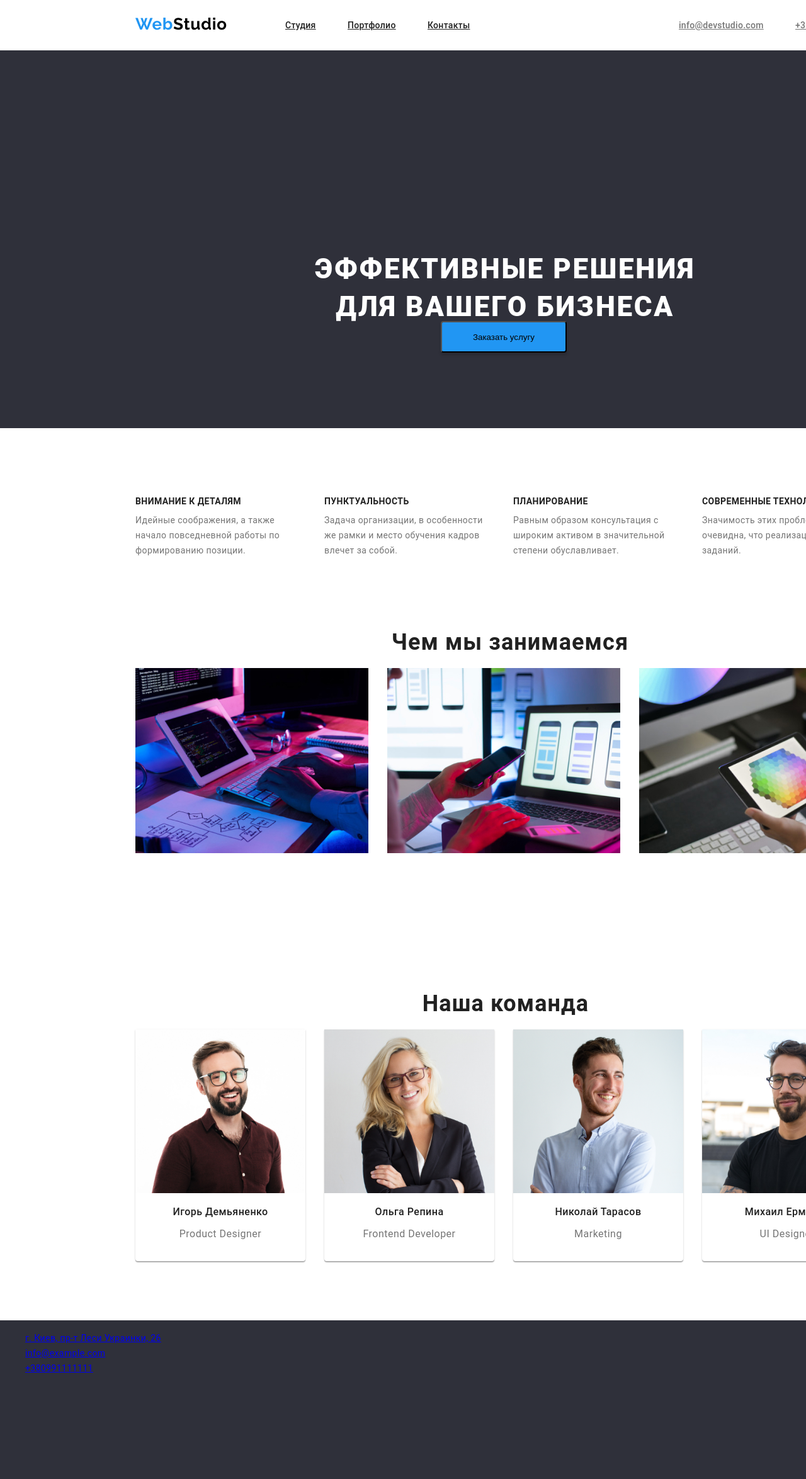
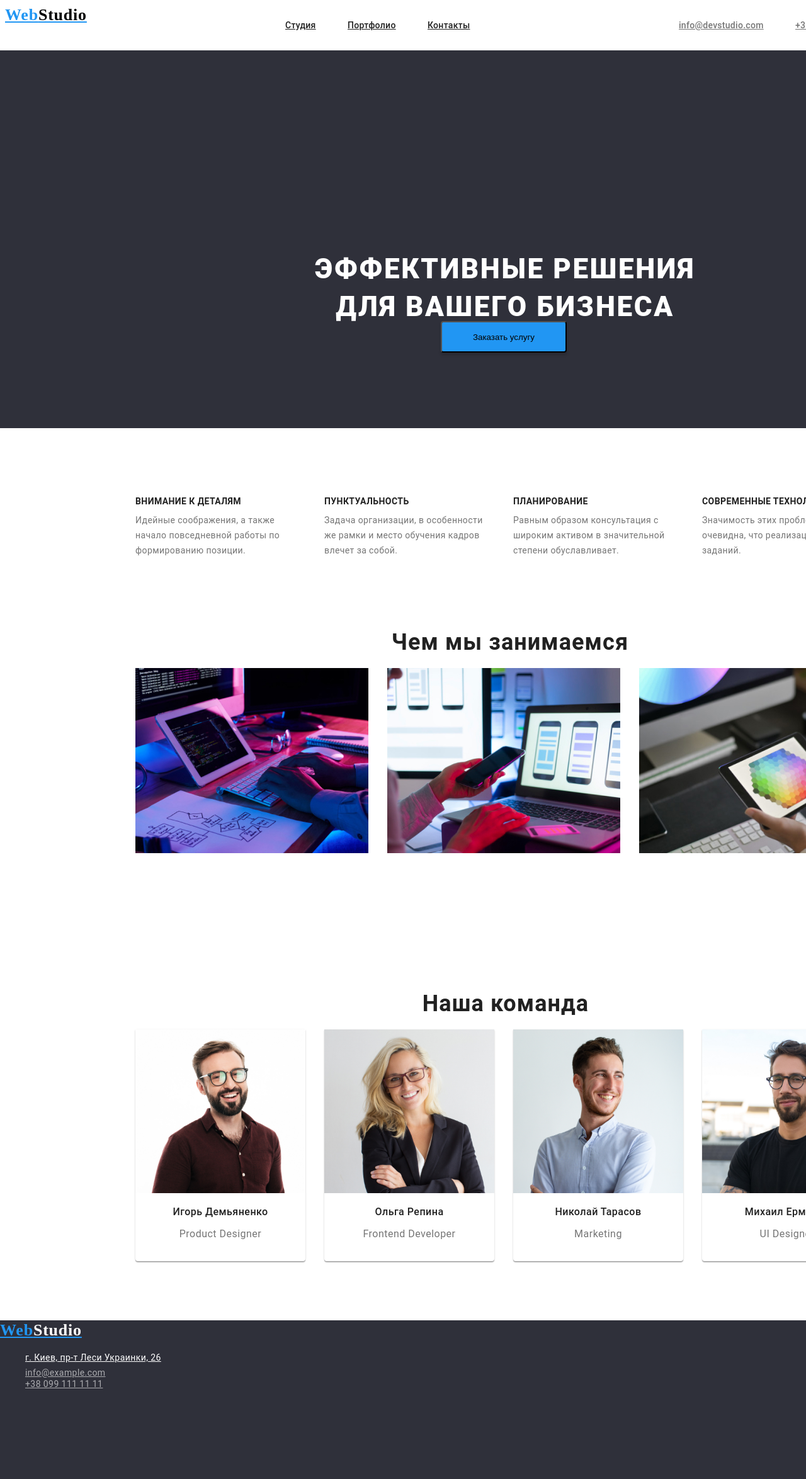
Before and after one commit to KateSlav7/goit-markup-hw-02, a plain HTML site: page index.html in a window 1280 px wide. Shown: the top 2349 px of the page at 63% size. Drawn offline with Linux system fonts and the light colour scheme.

Commit message:
sections

```diff
--- a/css/styles.css
+++ b/css/styles.css
@@ -1,10 +1,4 @@
-.logo-section {
-    position: absolute;
-    width: 145px;
-    height: 31px;
-    left: 215px;
-    top: 24px;
-
+.indexlogo-01 {
     font-family: Raleway;
     font-style: normal;
     font-weight: bold;
@@ -12,7 +6,13 @@
     line-height: 31px;
     /* identical to box height */
     letter-spacing: 0.03em;
-    color: #2196F3
+    color: #2196F3;
+}
+.logo-span-01 {
+color:#2196F3;
+}
+.logo-span-header {
+    color: black;
 }
 .header-nav {
 position: absolute;
@@ -415,7 +415,7 @@ color: #212121;}
     letter-spacing: 0.03em;
     color: #757575;}
 
-.footer-address-section {
+.index-footer-section {
     position: absolute;
     width: 1600px;
     height: 252px;
@@ -423,16 +423,33 @@ color: #212121;}
     top: 2097px;
     background: #2F303A;
 }
-.footer {
-        position: absolute;
-        width: 1600px;
-        height: 252px;
-        left: 0px;
-        top: 2097px;
-        background: #2F303A;
+.indexlogo {
+font-family: Raleway;
+font-style: normal;
+font-weight: bold;
+font-size: 26px;
+line-height: 31px;
+/* identical to box height */
+letter-spacing: 0.03em;
+color: #2196F3;}
+.footer-map {
+    font-family: Roboto;
+    font-style: normal;
+    font-weight: normal;
+    font-size: 14px;
+    line-height: 24px;
+
+    /* or 171% */
+    letter-spacing: 0.03em;
+
+    color: #FFFFFF;
 }
-
-.footer-section-map {
+.logo-span {
+color:#2196F3;
+}
+.logo-span-footer {
+color:#FFFFFF;}
+.footer-item {
     font-family: Roboto;
     font-style: normal;
     font-weight: normal;
@@ -440,34 +457,20 @@ color: #212121;}
     line-height: 24px;
     /* or 171% */
     letter-spacing: 0.03em;
-    color: #FFFFFF;
-}
-.footer-section-mal {
+    color: rgba(255, 255, 255, 0.6);position: absolute;}
+.footer-item-02 {
     font-family: Roboto;
     font-style: normal;
     font-weight: normal;
     font-size: 14px;
-    line-height: 24px;
+    line-height: 60px;
     /* or 171% */
     letter-spacing: 0.03em;
-    color: rgba(255, 255, 255, 0.6);
-}
-.footer-section-tel {
-    font-family: Roboto;
-    font-style: normal;
-    font-weight: normal;
-    font-size: 14px;
-    line-height: 24px;
-    /* or 171% */
-    letter-spacing: 0.03em;
-    color: rgba(255, 255, 255, 0.6);
-}
-.footer-logo-section {
-    position: absolute;
-    width: 145px;
-    height: 31px;
-    left: 215px;
-    top: 2157px;
+    color: rgba(255, 255, 255, 0.6);}
+    .footer-list a:focus, a:hover {
+        color: #2196f3;
+        background: #2F303A;}
+        .portfoliologo-01 {
             font-family: Raleway;
             font-style: normal;
             font-weight: bold;
@@ -477,30 +480,28 @@ color: #212121;}
             letter-spacing: 0.03em;
             color: #2196F3;
         }
+        .logo-span-03 {
+        color:#2196F3;
+        }
+        .logo-span-header-03 {
+        color: black;;
+        }
 
 
-ul {
-    list-style: none;
-}
+ul {list-style: none;}
 li {
     list-style: none;
 }
-a.list-item-cheked {
-    color: #212121;
-}
+a.list-item-cheked {color: #212121;}
 .list-item a:hover,
 .list-item a:focus {
     color: #2196f3;
-    background: #FFFFFF;
-}
-
-
+    background: #FFFFFF;}
 .header-nav a:hover a:focus
 .header-nav-two a:hover a:focus
 .header-nav-three a:hover a:focus {
     color: #2196f3;
-    background: #FFFFFF;
-}
+    background: #FFFFFF;}
 .list-item-cheked-01 {
 position: absolute;
 width: 49px;
@@ -702,7 +703,7 @@ background: url(111.jpg);
     top: 1628px;
     background: #2F303A;
 }
-.footer-background {
+.footer-section {
     position: absolute;
     width: 1600px;
     height: 252px;
@@ -710,3 +711,34 @@ background: url(111.jpg);
     top: 1628px;
     background: #2F303A;
 }
+.logoportfol {
+    font-family: Raleway;
+    font-style: normal;
+    font-weight: bold;
+    font-size: 26px;
+    line-height: 31px;
+    /* identical to box height */
+    letter-spacing: 0.03em;
+    color: #2196F3;
+}
+.footer-list-01 {
+    font-family: Roboto;
+    font-style: normal;
+    font-weight: normal;
+    font-size: 14px;
+    line-height: 24px;
+    /* or 171% */
+    letter-spacing: 0.03em;
+    color: rgba(255, 255, 255, 0.6);position: absolute;}
+.footer-list-02 {
+    font-family: Roboto;
+    font-style: normal;
+    font-weight: normal;
+    font-size: 14px;
+    line-height: 60px;
+    /* or 171% */
+    letter-spacing: 0.03em;
+    color: rgba(255, 255, 255, 0.6);}
+    .footer-list a:focus, a:hover {
+        color: #2196f3;
+        background: #2F303A;}
--- a/index.html
+++ b/index.html
@@ -12,9 +12,9 @@
             <!--Голова-->
             <header class="page-header">
             <nav>
-            <a href="./index.html" class="logo-section">
-            <img src="./img/WebStudio.jpg" alt="логотип компании"/>
-            </a>
+            <a class="indexlogo-01" href="./index.html"><span class="logo-span-01">Web</span><span
+            class="logo-span-header">Studio</span></a>
+
             <ul class="list-item">
             <li><a class="list-item-cheked-01" href="">Студия</a></li>
             <li><a class="list-item-cheked-02" href="./portfolio.html">Портфолио</a></li>
@@ -98,19 +98,27 @@
 
 
         <!--Низ-->
-        <footer class="footer-section">
 
-           <a href="./index.html">
-               <img class="footer-logo-section" src="./img/WebStudio.jpg" alt="логотип компании"/>
-           </a>
+        <footer class="index-footer-section">
+            <a class="indexlogo" href="./index.html"><span class="logo-span">Web</span><span
+                    class="logo-span-footer">Studio</span></a>
+                    <address>
+                        <ul class="footer-list">
+                            <li>
+                                <a href="https://goo.gl/maps/SxN2yB6NeiDHtefY7" class="footer-map" target="_blank"
+                                    rel="noopener noreferrer">г. Киев, пр-т Леси Украинки, 26</a>
+                            </li>
+                            <li>
+                                <a href="mailto:info@example.com" class="footer-item">info@example.com</a>
+                            </li>
+                            <li>
+                                <a href="tel:+380991111111" class="footer-item-02">+38 099 111 11 11</a>
+                            </li>
+                        </ul>
+                    </address>
+        </footer>
+    </body>
 
-       <address class="footer-address-section">
-       <ul>
-       <li class="footer-section-map"><a href="https://goo.gl/maps/cHnmuAxSdxRiiVfu8">г. Киев, пр-т Леси Украинки, 26</a></li>
-       <li class="footer-section-mal"><a href="malto:info@example.com">info@example.com</a></li>
-       <li class="footer-section-tel"><a href="tel:+380991111111">+380991111111</a></li>
-       </ul>
-       </address>
-       </footer>
-       </body>
-</html>
+
+
+    </html>
```
Also changed, not shown: portfolio.html (+7 -10 lines), .prettierrs.json. Lines whose indentation alone changed are shown as unchanged.
